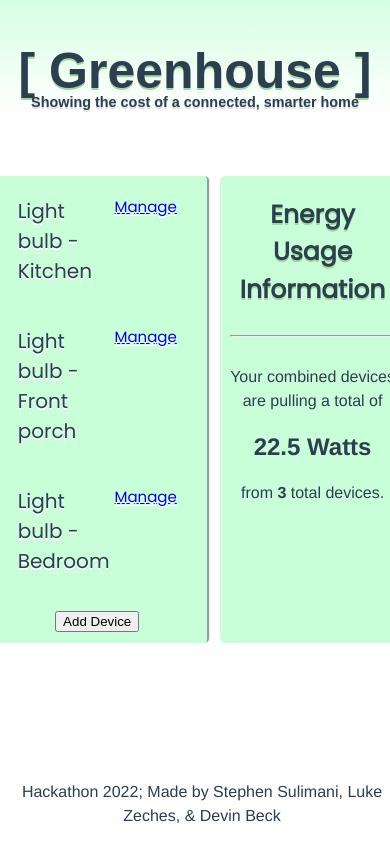
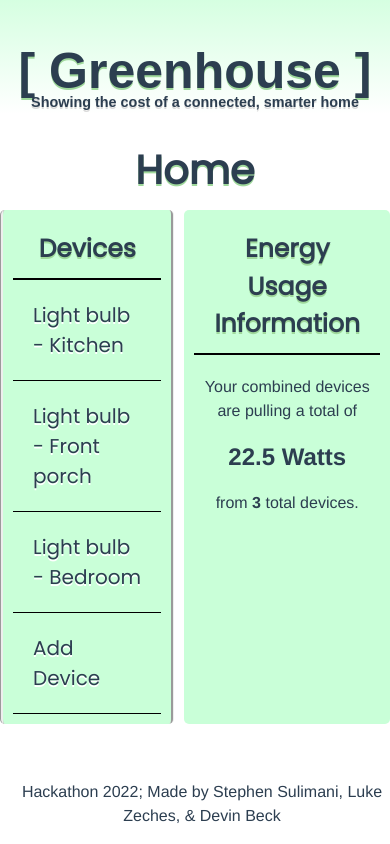
Before and after one commit to LukeZekes/assurant-hackathon, a Vue app: page / in a window 390 px wide. Built offline with nearby package versions, Linux system fonts and the light colour scheme.

Commit message:
Making styles more consistent and responsive

```diff
--- a/src/components/DeviceInformation.vue
+++ b/src/components/DeviceInformation.vue
@@ -1,6 +1,4 @@
 <template>
-  <div class="device-listing">
-    <div id="device-info">
   <h1
     style="
       font-size: 40px;
@@ -11,12 +9,12 @@
   >
     {{ device.name }}
   </h1>
-    </div>
+  <div class="device-listing">
+    <div id="device-info"></div>
     <div id="container">
       <div id="devices">
-        <div id="device-actions" style="margin-top: 10px; font-weight: bold">
-          Device Actions
-        </div>
+        <h1 class="usage-title">Device Actions</h1>
+
         <button style="margin: 10px">Toggle Lights</button>
         <br /><br />Color<br /><br /><input type="color" />
         <br /><br />Brightness<input
@@ -27,14 +25,15 @@
         />
       </div>
       <div id="devices" style="margin-left: 20px">
-        <div id="device-actions" style="margin-top: 10px; font-weight: bold">
-          Device Information
-        </div>
+        <h1 class="usage-title">Device Information</h1>
+
         <p>This device is pulling</p>
         <div id="energy-info" style="margin: -10px">
           <b>{{ device.watts }}</b> Watts
         </div>
         <p>on its own.</p>
+        <hr style="text-shadow: none; color: black" />
+        <p style="">Comparison</p>
         <div id="graph" style="text-shadow: none">
           <div
             class="graph-flex"
@@ -65,21 +64,6 @@
             </div>
           </div>
         </div>
-        <!-- <div id="graph">
-          <div
-            class="graph-item"
-            v-for="(data, index) in sortedComparisonData"
-            :key="index"
-          >
-            <div
-              class="graph-bar"
-              :style="{ height: getBarHeight(data[1]) + 'px' }"
-            ></div>
-            <div class="graph-label">
-              {{ data[0] }}
-            </div>
-          </div>
-        </div> -->
       </div>
     </div>
   </div>
@@ -93,11 +77,6 @@ export default {
       device: this.$store.getters.getDeviceById(this.id),
       comparisonData: this.$store.state.comparisonData,
     };
-  },
-  mounted() {
-    // var container = document.getElementById("graph");
-    // var labels = document.getElementById("labels");
-    // var dnl = container.getElementsByTagName("li");
   },
   computed: {
     sortedComparisonData() {
@@ -167,7 +146,7 @@ h2 {
   padding-left: 10px;
   padding-right: 10px;
   text-align: center;
-  width: 250px;
+  width: 400px;
   height: auto;
   border-style: none groove;
   border-radius: 5px;
@@ -203,4 +182,14 @@ h2 {
 #device-info {
   text-align: center;
 }
+#energy-info {
+  font-weight: bold;
+  font-size: 150%;
+}
+.usage-title {
+  font-family: "Poppins", sans-serif;
+  margin-top: 0px;
+  font-size: 25px;
+  border-bottom: black 2px solid;
+}
 </style>
--- a/src/components/HomePage.vue
+++ b/src/components/HomePage.vue
@@ -1,28 +1,33 @@
 <template>
+  <h1
+    style="
+      font-size: 40px;
+      padding: 0px;
+      margin-bottom: -40px;
+      font-family: 'Poppins', sans-serif;
+    "
+  >
+    Home
+  </h1>
   <div id="container">
     <div id="devices">
+      <h1 class="usage-title">Devices</h1>
       <div
         class="device-listing"
         v-for="(device, index) in devices"
         :key="index"
+        @click="routeToDeviceInfo(device.id)"
       >
         {{ device.name }}
-        <router-link
-          style="font-size: 15px; padding-left: 5px"
-          :to="{ name: 'deviceInformation', params: { id: device.id } }"
-        >
-          Manage
-        </router-link>
       </div>
-      <button style="margin-top: 15px">Add Device</button>
+      <div class="device-listing">Add Device</div>
     </div>
     <div id="info-storage">
       <h1 class="usage-title">Energy Usage Information</h1>
-      <hr />
       <br />
       <div class="info-container">
         <p>Your combined devices are pulling a total of</p>
-        <div id="energy-info">{{totalWattage}} Watts</div>
+        <div id="energy-info">{{ totalWattage }} Watts</div>
         <p>from <b>3</b> total devices.</p>
       </div>
     </div>
@@ -43,6 +48,11 @@ export default {
   },
   mounted() {
     this.devices = this.$store.getters.getDeviceIdsAndNames;
+  },
+  methods: {
+    routeToDeviceInfo(id) {
+      this.$router.push({ name: "deviceInformation", params: { id } });
+    },
   },
 };
 </script>
@@ -71,6 +81,7 @@ h2 {
 }
 .usage-title {
   margin-top: 0px;
+  margin-bottom: 0px;
   font-size: 25px;
 }
 #devices {
@@ -78,12 +89,14 @@ h2 {
   padding-left: 10px;
   padding-right: 10px;
   text-align: center;
-  width: 250px;
-  height:auto;
+  width: 400px;
+  height: auto;
   border-style: none groove;
   border-radius: 5px;
-  padding-bottom:10px;
+  padding-bottom: 10px;
+  padding-top: 10px;
 }
+
 #container {
   display: flex;
   justify-content: center;
@@ -109,8 +122,16 @@ h2 {
   font-family: "Poppins", sans-serif;
   font-size: 20px;
   text-shadow: 0px 2px white;
-
-  display:flex;
+  border-bottom: black 1px solid;
+  display: flex;
+  background-color: none;
+  cursor: pointer;
+}
+.device-listing:hover {
+  background-color: #aafcc1;
+}
+.device-listing:active {
+  background-color: #92fcb0;
 }
 .bottom {
   position: fixed;
```
Lines whose indentation alone changed are shown as unchanged.
